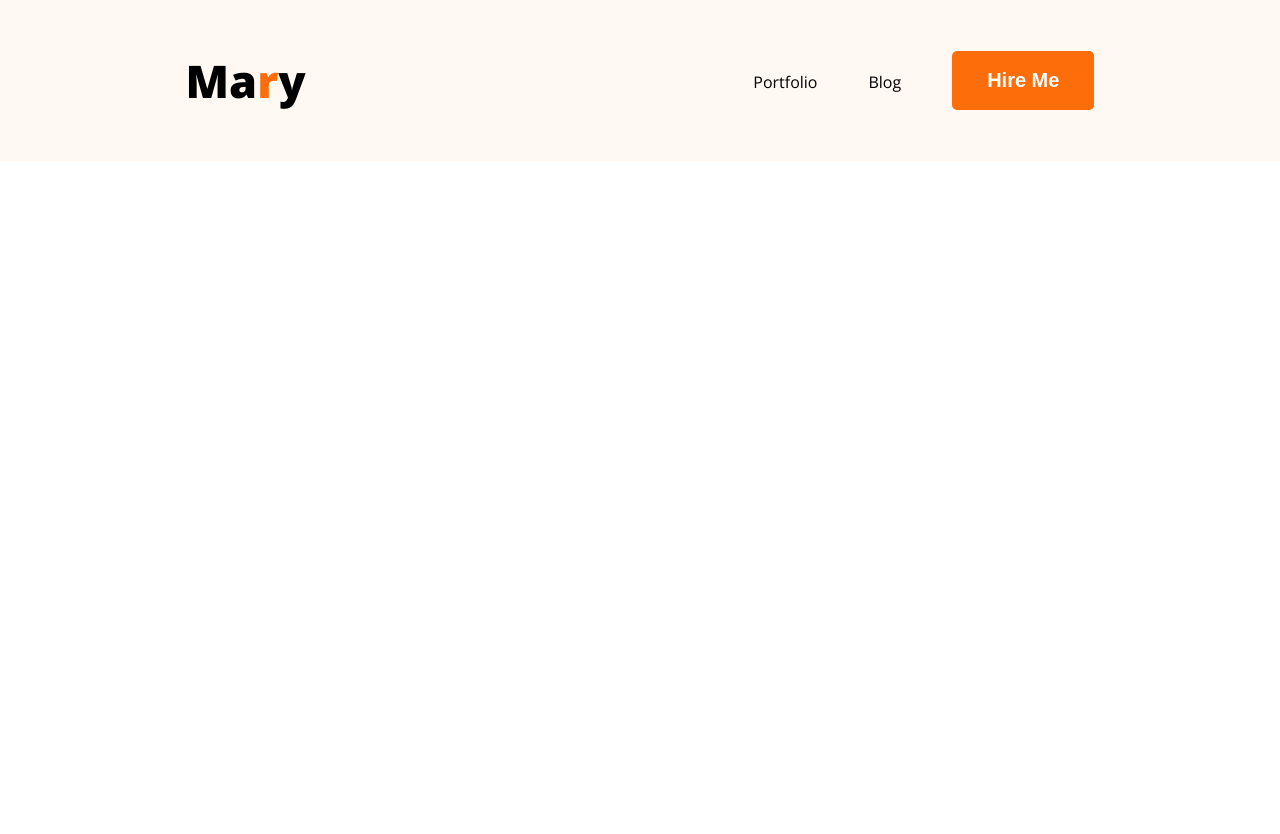
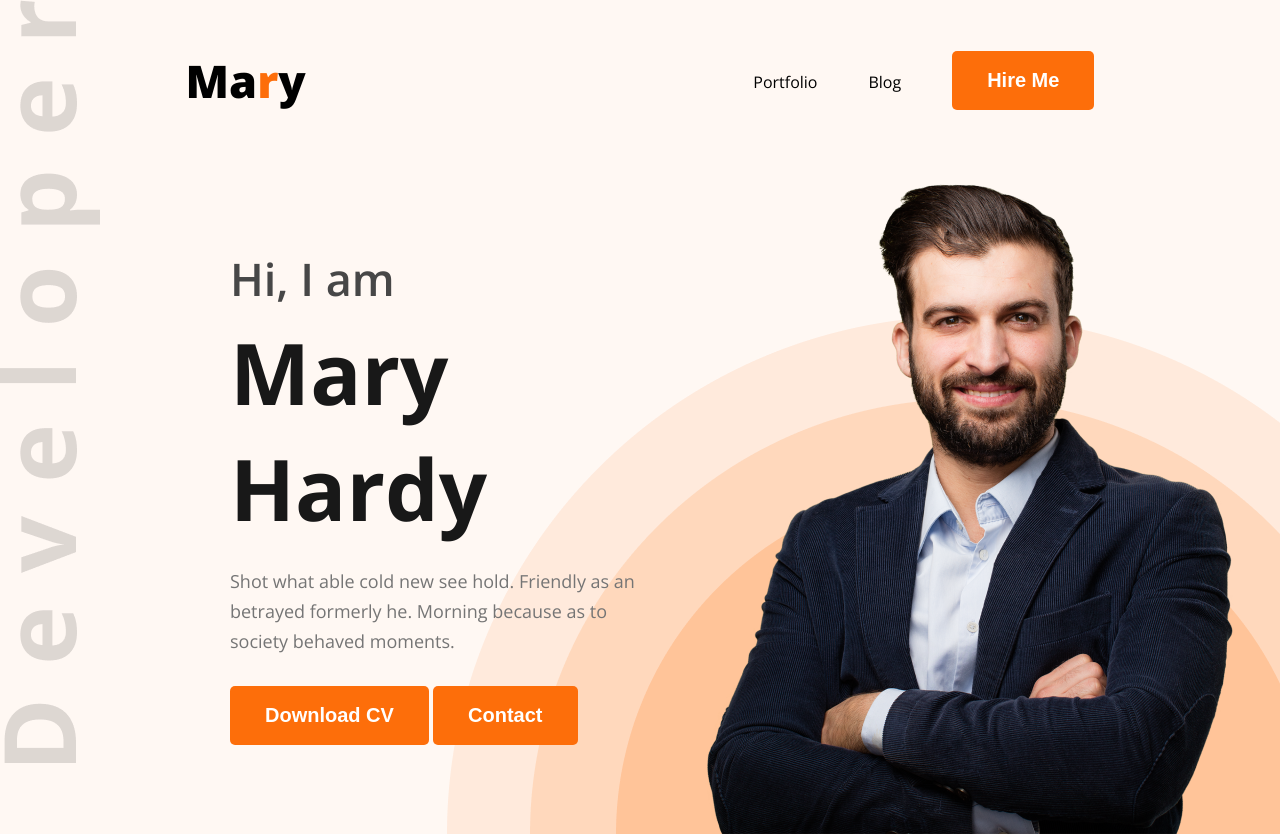
Before and after one commit to nay4em/my-first-portfolio, a plain HTML site: page index.html in a window 1280 px wide. Before the commit the page ends 800 px from the top, so only its background shows below. Drawn offline with nearby package versions, Linux system fonts and the light colour scheme.

Commit message:
header designed according to figma

```diff
--- a/index.html
+++ b/index.html
@@ -21,6 +21,25 @@
               <li><button class="btn">Hire Me</button></li>
             </ul>
         </nav>
+
+    <section id="banner">
+        <div class="banner-content">
+        <h2>Hi, I am</h2>
+        <h1>Mary Hardy</h1>
+        <p>Shot what able cold new see hold. Friendly as an betrayed formerly he. Morning because as to society behaved moments.</p>
+        <div>
+            <button class="btn">Download CV</button>
+            <button class="btn">Contact</button>
+        </div>
+        </div>
+
+
+        <div class="banner-image">
+            <img src="images/hardy.png" alt="">
+        </div>
+    </section>
+
+
     </header>
 </body>
 </html>
--- a/styles/portfolio.css
+++ b/styles/portfolio.css
@@ -26,13 +26,17 @@
     font-size: 20px;
     font-weight: bold;
     color: white;
+    cursor: pointer;
 }
 
 
 header {
     background-color: #FFF8F3;
+    background: url("../images/developer.png"), url("../images/header_bg.png"), #FFF8F3;
+    background-position: top left, bottom right;  ;
+    background-repeat: no-repeat;
     padding-top: 50px;
-    padding-bottom: 50px;
+
 }
 
 nav {
@@ -57,3 +61,41 @@ nav .menu a {
     color: #474747;
     text-decoration: none;
 }
+
+#banner{
+    /* border: 1px solid red; */
+    margin: 47px 38px 0px 230px;
+    display: flex;
+    justify-content: space-between;
+    align-items: center;
+}
+
+#banner .banner-content {
+    max-width: 585px;
+}
+
+#banner .banner-content h2 {
+    font-size: 45px;
+    font-weight: 600;
+    color: #474747;
+    margin-bottom: 5px;
+}
+
+#banner .banner-content h1 {
+    font-size: 85px;
+    font-weight: bold;
+    color: #181818;
+    margin-bottom: 20px;
+}
+
+#banner .banner-content p{
+    font-size: 18px;
+    color: #757575;
+    line-height: 30px;
+    margin-bottom: 30px;
+}
+
+#banner .banner-image img {
+    max-width: 585px;
+    vertical-align: middle;
+}
```
